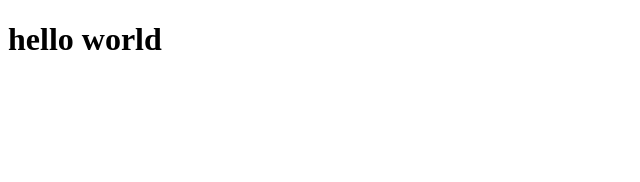
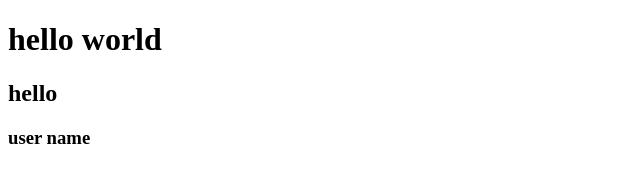
Before and after one commit to rahulraj2023/demogithub1, a plain HTML site: page Frontend/index.html in a window 1280 px wide. Shown: the whole page, without its empty margins (0-640 px from the left). Drawn offline with Linux system fonts and the light colour scheme.

Commit message:
New Update

```diff
--- a/Frontend/index.html
+++ b/Frontend/index.html
@@ -8,6 +8,8 @@
 <body>
     <!---->
     <h1>hello world</h1>
+    <h2>hello</h2>
+    <h3>user name</h3>
 
 </body>
 </html>
```
